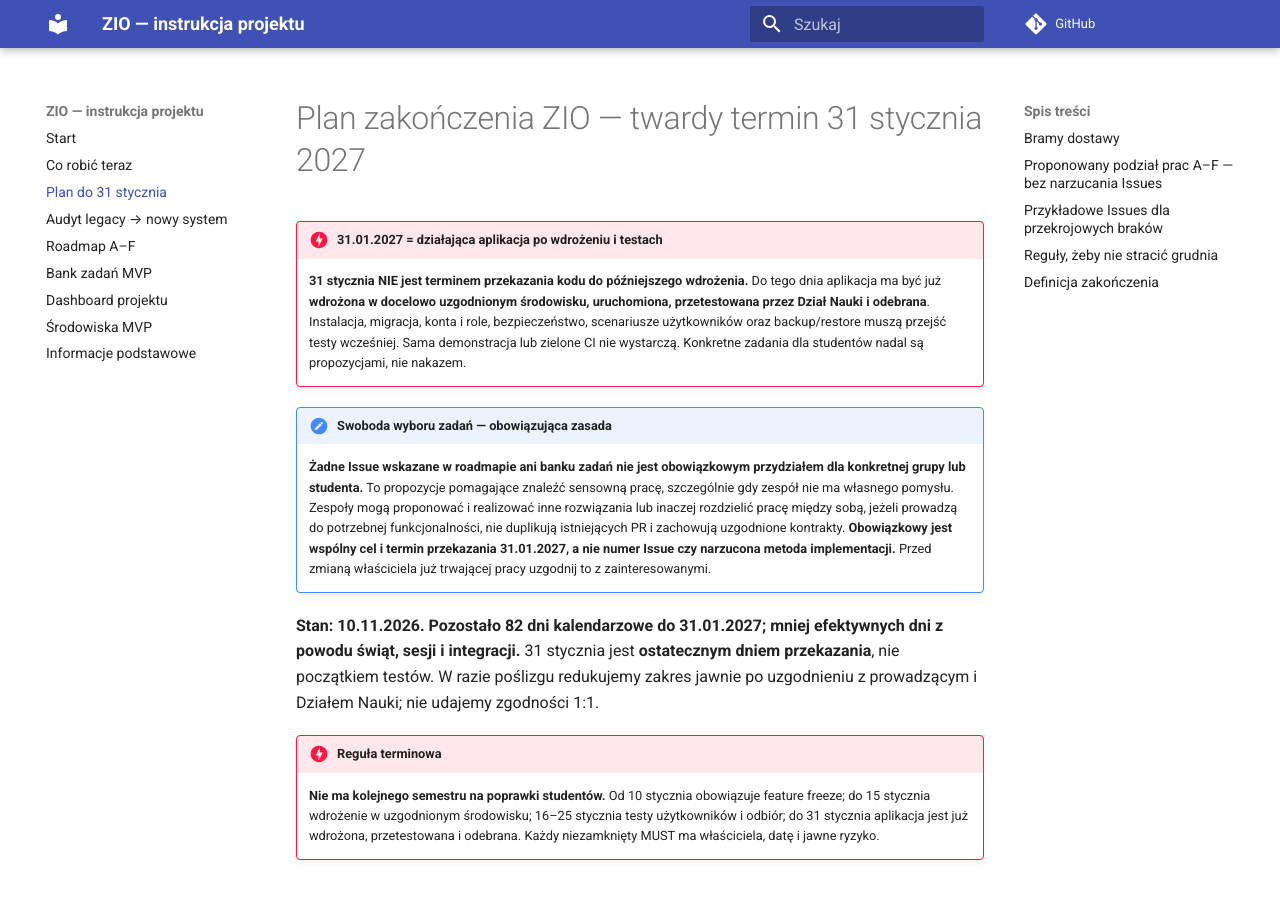
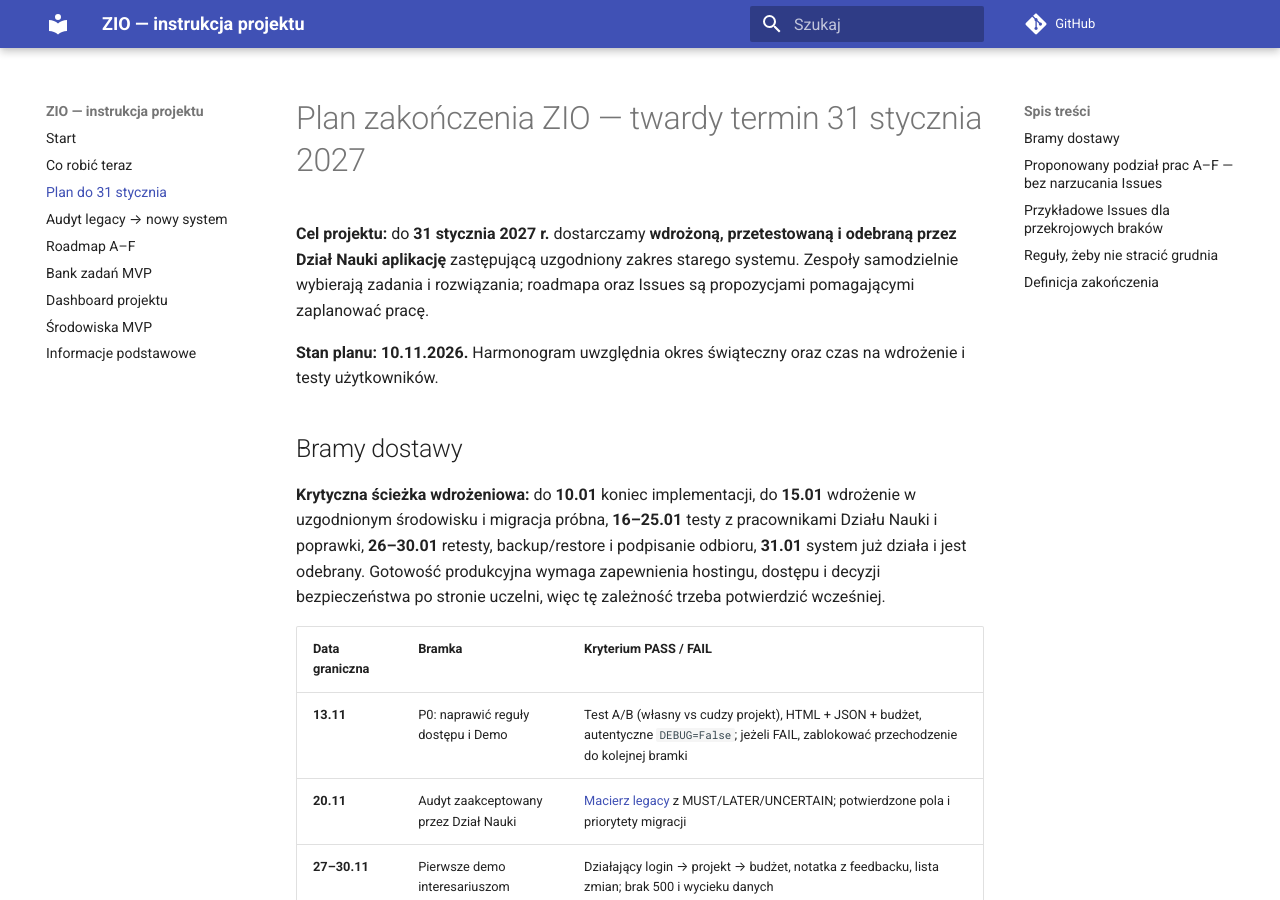
Before and after one commit to zio-wi-pb-mc/pb-science-office-manual, an MkDocs documentation site: the page built from manual/23-plan-do-31-stycznia.md, in a window 1280 px wide and 900 px high. Built offline with MkDocs 1.6.1 and Material for MkDocs 9.7.7, drawn with Linux system fonts in a browser that asks for light colours; comment, search, counter and statistics services are not loaded.

Commit message:
docs: replace repetitive warnings with one clear project goal

```diff
--- a/manual/23-plan-do-31-stycznia.md
+++ b/manual/23-plan-do-31-stycznia.md
@@ -1,16 +1,9 @@
 # Plan zakończenia ZIO — twardy termin 31 stycznia 2027
 
-!!! danger "31.01.2027 = działająca aplikacja po wdrożeniu i testach"
-    **31 stycznia NIE jest terminem przekazania kodu do późniejszego wdrożenia.** Do tego dnia aplikacja ma być już **wdrożona w docelowo uzgodnionym środowisku, uruchomiona, przetestowana przez Dział Nauki i odebrana**. Instalacja, migracja, konta i role, bezpieczeństwo, scenariusze użytkowników oraz backup/restore muszą przejść testy wcześniej. Sama demonstracja lub zielone CI nie wystarczą. Konkretne zadania dla studentów nadal są propozycjami, nie nakazem.
-
-!!! important "Swoboda wyboru zadań — obowiązująca zasada"
-    **Żadne Issue wskazane w roadmapie ani banku zadań nie jest obowiązkowym przydziałem dla konkretnej grupy lub studenta.** To propozycje pomagające znaleźć sensowną pracę, szczególnie gdy zespół nie ma własnego pomysłu. Zespoły mogą proponować i realizować inne rozwiązania lub inaczej rozdzielić pracę między sobą, jeżeli prowadzą do potrzebnej funkcjonalności, nie duplikują istniejących PR i zachowują uzgodnione kontrakty. **Obowiązkowy jest wspólny cel i termin przekazania 31.01.2027, a nie numer Issue czy narzucona metoda implementacji.** Przed zmianą właściciela już trwającej pracy uzgodnij to z zainteresowanymi.
+**Cel projektu:** do **31 stycznia 2027 r.** dostarczamy **wdrożoną, przetestowaną i odebraną przez Dział Nauki aplikację** zastępującą uzgodniony zakres starego systemu. Zespoły samodzielnie wybierają zadania i rozwiązania; roadmapa oraz Issues są propozycjami pomagającymi zaplanować pracę.
 
 
-**Stan: 10.11.2026. Pozostało 82 dni kalendarzowe do 31.01.2027; mniej efektywnych dni z powodu świąt, sesji i integracji.** 31 stycznia jest **ostatecznym dniem przekazania**, nie początkiem testów. W razie poślizgu redukujemy zakres jawnie po uzgodnieniu z prowadzącym i Działem Nauki; nie udajemy zgodności 1:1.
-
-!!! danger "Reguła terminowa"
-    **Nie ma kolejnego semestru na poprawki studentów.** Od 10 stycznia obowiązuje feature freeze; do 15 stycznia wdrożenie w uzgodnionym środowisku; 16–25 stycznia testy użytkowników i odbiór; do 31 stycznia aplikacja jest już wdrożona, przetestowana i odebrana. Każdy niezamknięty MUST ma właściciela, datę i jawne ryzyko.
+**Stan planu: 10.11.2026.** Harmonogram uwzględnia okres świąteczny oraz czas na wdrożenie i testy użytkowników.
 
 ## Bramy dostawy
 
```
